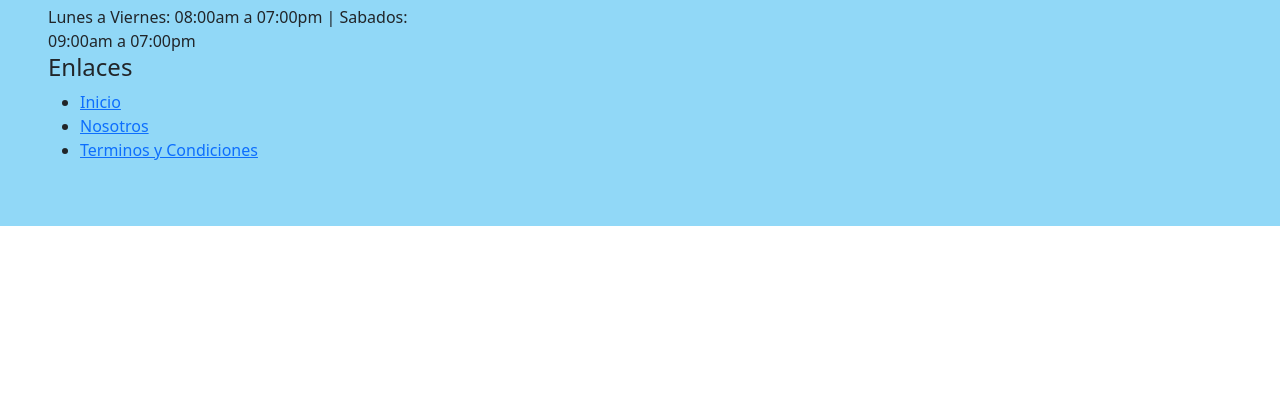
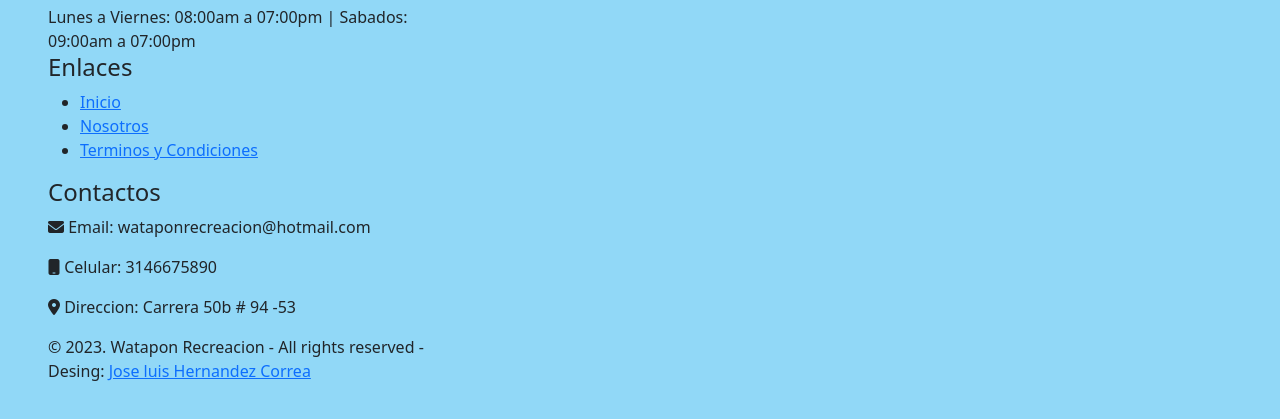
Before and after one commit to LOGAN0791/watapon, a plain HTML site: page index.html in a window 1280 px wide. Shown: the part 4424-4843 px from the top of the page. Before the commit the page ends 4650 px from the top, so only its background shows below. Drawn offline with nearby package versions, Linux system fonts and the light colour scheme.

Commit message:
act_26-07-23

```diff
--- a/index.html
+++ b/index.html
@@ -289,6 +289,25 @@
           </li>
         </ul>
      </div>
+     <!--contactos-->
+     <div class="footer__menu">
+      <h4 class="footer__tittle">Contactos</h4>
+      <p class="footer__info">
+        <i class="fa-solid fa-envelope"></i>
+        Email: wataponrecreacion@hotmail.com
+      </p>
+      <p class="footer__info">
+        <i class="fa-solid fa-mobile"></i>
+        Celular: 3146675890
+      </p>
+      <p class="footer__info">
+        <i class="fa-solid fa-location-dot"></i>
+        Direccion: Carrera 50b # 94 -53
+      </p>
+     </div>
+    </div>
+    <div class="footer-credits">
+      &copy; 2023. Watapon Recreacion - All rights reserved - Desing: <a href="https://" target="_blank">Jose luis Hernandez Correa</a>
     </div>
   </footer>
 
```
